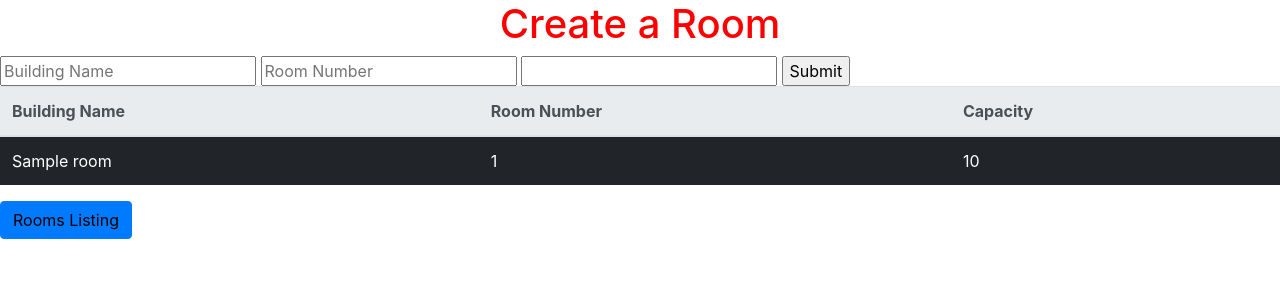
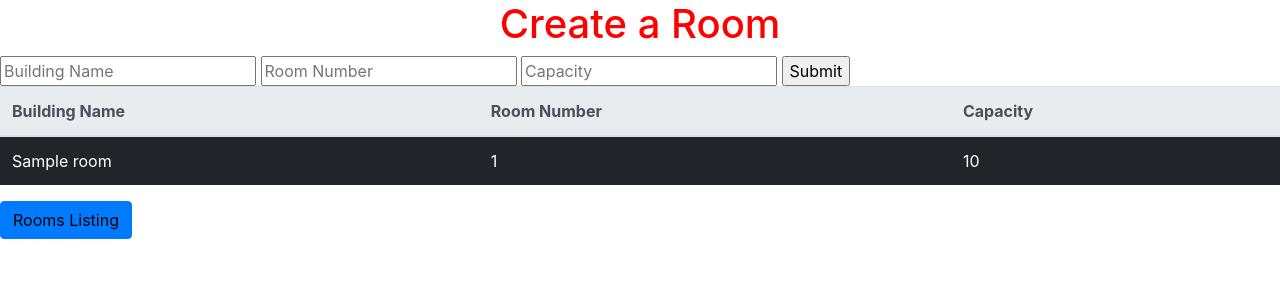
Before and after one commit to ahmed217/EECE4081_Rooms, a Flask app: page /create in a window 1280 px wide. Shown: the top 300 px of the page. Run offline with Flask 2, Linux system fonts and the light colour scheme; tables that the repository leaves empty hold one stand-in row (values such as "Sample post"); some libraries are stand-ins or nearby versions.

Commit message:
Update create.html
Typo fix

```diff
--- a/templates/create.html
+++ b/templates/create.html
@@ -18,7 +18,7 @@
 
 		<input name ="name" 		type="text" placeholder="Building Name">
 		<input name ="number" 		type="number" placeholder="Room Number">
-		<input name ="capacity" 	type="number" placehodler="Capacity">
+		<input name ="capacity" 	type="number" placeholder="Capacity">
 		<input 						type="submit" 	value="Submit">
 
 
```
